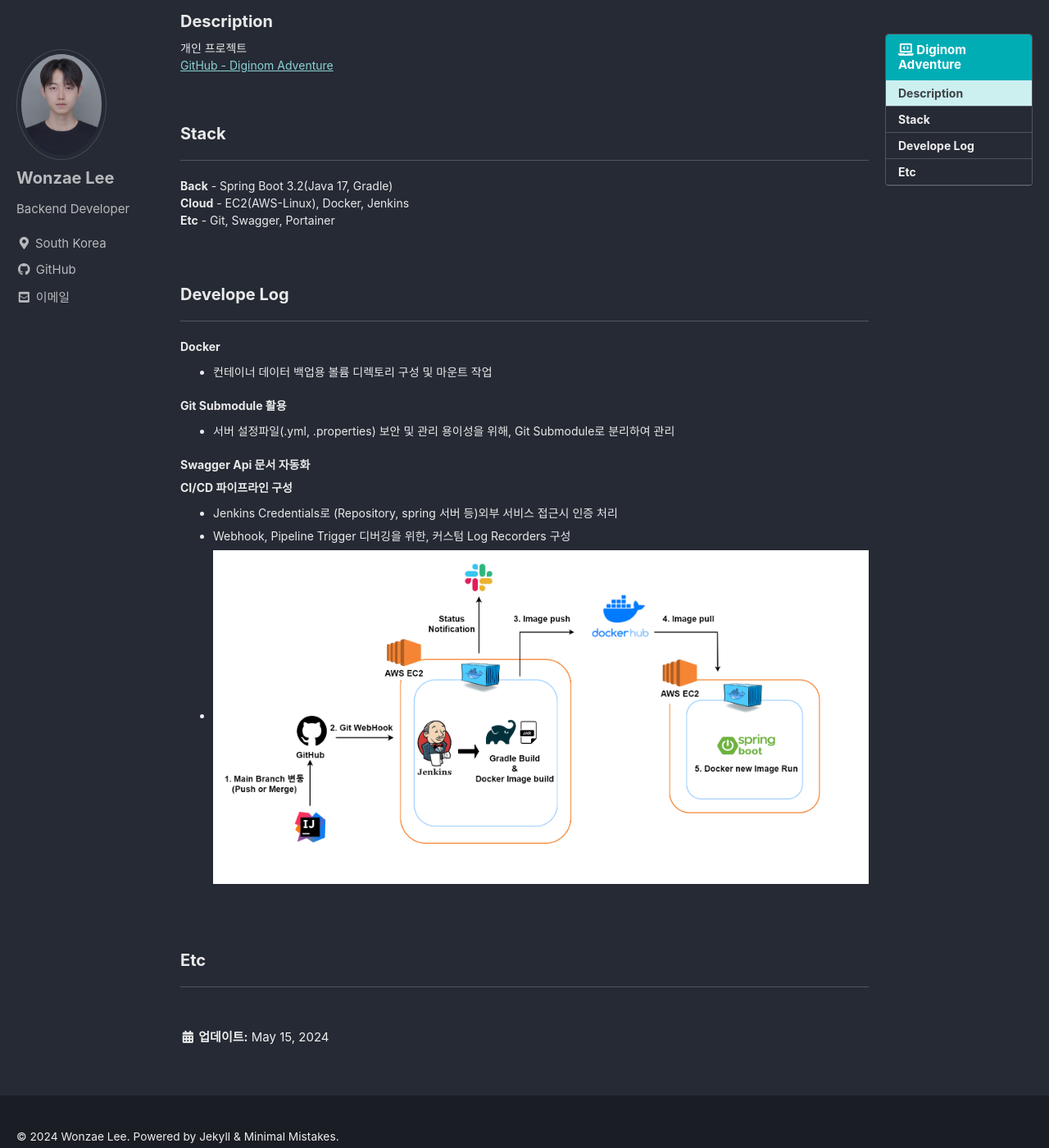
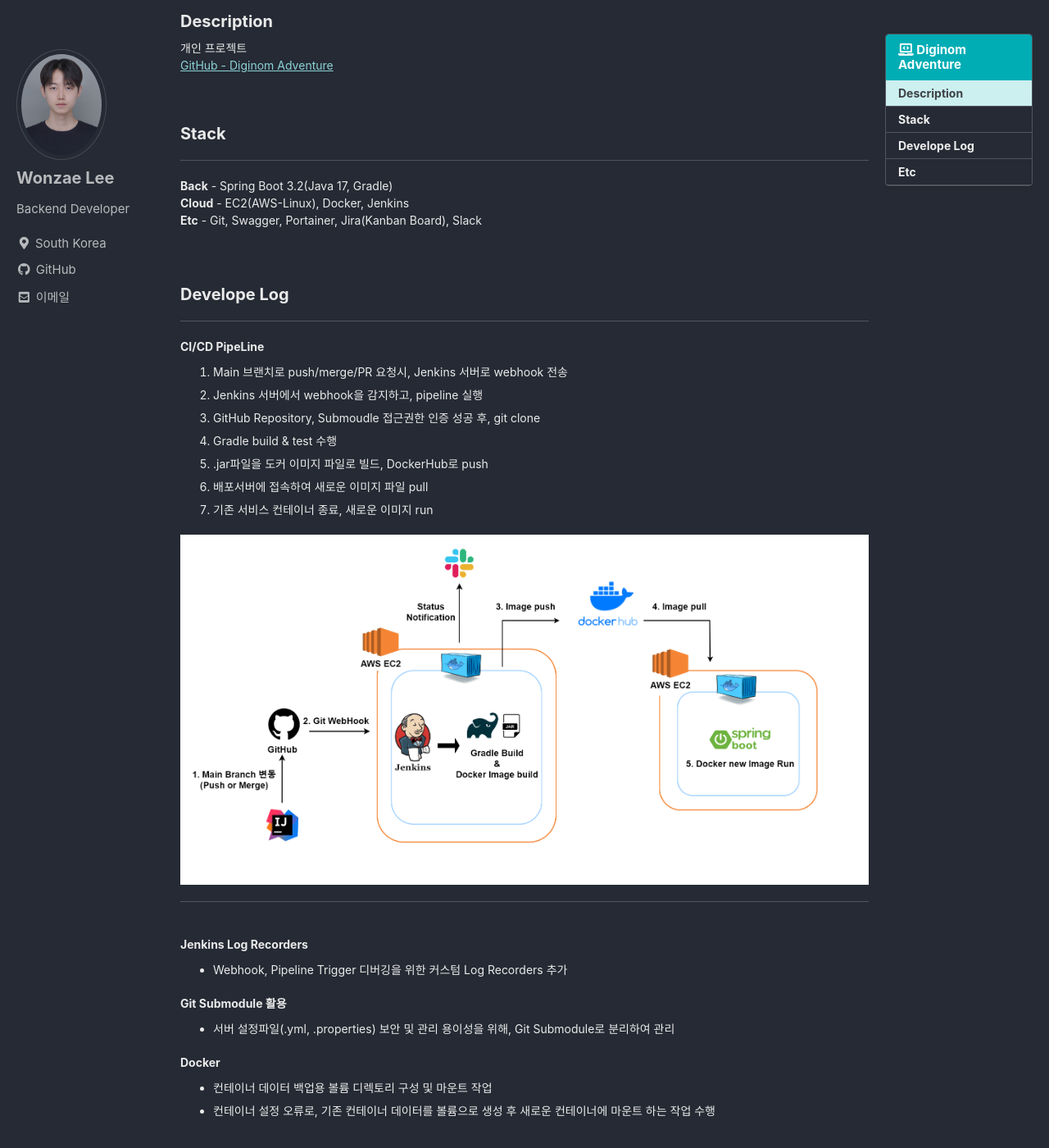
Before and after one commit to one-zeze/one-zeze.github.io, a Jekyll site: the page built from _posts/projects/2024-05-13-diginom.md, in a window 1280 px wide and 1400 px high, scrolled down 269 px. Shown: the whole window at 82% size. Built offline with Jekyll 4.4.1, drawn with Linux system fonts in a browser that asks for light colours; cached includes are drawn as plain includes; some of the changed text lies outside the part shown.

Commit message:
Update project.md

```diff
--- a/_posts/projects/2024-05-13-diginom.md
+++ b/_posts/projects/2024-05-13-diginom.md
@@ -27,7 +27,7 @@ last_modified_at: 2024-05-15
 
 **Back** - Spring Boot 3.2(Java 17, Gradle)
 **Cloud** - EC2(AWS-Linux), Docker, Jenkins
-**Etc** - Git, Swagger, Portainer
+**Etc** - Git, Swagger, Portainer, Jira(Kanban Board), Slack
 
 <!-- **Front** - React, TypeScript, Recoil   -->
 <br>
@@ -36,25 +36,39 @@ last_modified_at: 2024-05-15
 
 ---
 
-**Docker**
+**CI/CD PipeLine**
 
-- 컨테이너 데이터 백업용 볼륨 디렉토리 구성 및 마운트 작업
+1. Main 브랜치로 push/merge/PR 요청시, Jenkins 서버로 webhook 전송
+2. Jenkins 서버에서 webhook을 감지하고, pipeline 실행
+3. GitHub Repository, Submoudle 접근권한 인증 성공 후, git clone
+4. Gradle build & test 수행
+5. .jar파일을 도커 이미지 파일로 빌드, DockerHub로 push
+6. 배포서버에 접속하여 새로운 이미지 파일 pull
+7. 기존 서비스 컨테이너 종료, 새로운 이미지 run
+
+<!-- - Jenkins Credentials로 (Repository, spring 서버 등)외부 서비스 접근시 인증 처리 -->
+
+![architecture](/assets/img/pipeline.png)
+
+---
+
+<br>
+**Jenkins Log Recorders**
+
+- Webhook, Pipeline Trigger 디버깅을 위한 커스텀 Log Recorders 추가
 
 **Git Submodule 활용**
 
 - 서버 설정파일(.yml, .properties) 보안 및 관리 용이성을 위해, Git Submodule로 분리하여 관리
 
-**Swagger Api 문서 자동화**
+**Docker**
 
-**CI/CD 파이프라인 구성**
-
-- Jenkins Credentials로 (Repository, spring 서버 등)외부 서비스 접근시 인증 처리
-- Webhook, Pipeline Trigger 디버깅을 위한, 커스텀 Log Recorders 구성
-- ![architecture](/assets/img/pipeline.png)
-<!-- ![architecture](/assets/img/pipeline.png) -->
-
-<br>
+- 컨테이너 데이터 백업용 볼륨 디렉토리 구성 및 마운트 작업
+- 컨테이너 설정 오류로, 기존 컨테이너 데이터를 볼륨으로 생성 후 새로운 컨테이너에 마운트 하는 작업 수행
 
 ### Etc
 
+-프리티어 인스턴스 Swap 메모리 설정
+-Swagger Api 문서 자동화
+
 ---
```
Also changed, not shown: _posts/projects/2024-04-09-provit.md (+3 -1 lines).
